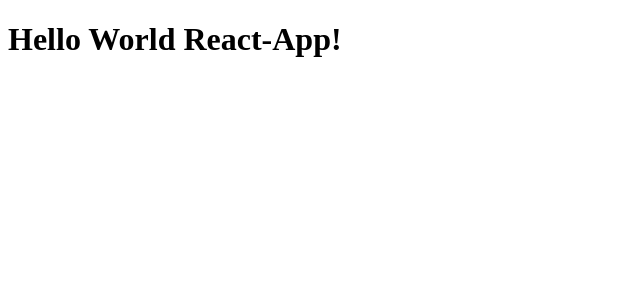
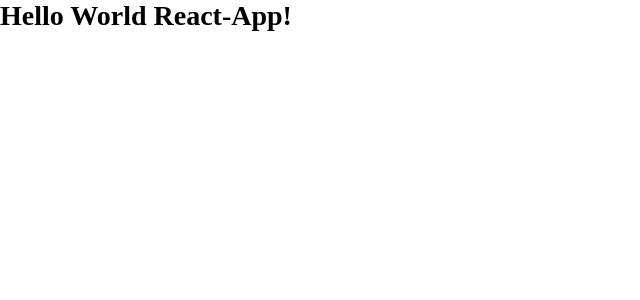
Before and after one commit to srodrigo28/react-app-money, a React (Create React App) app: page / in a window 1280 px wide. Shown: the top 300 px of the page, without its empty margins (0-640 px from the left). Built offline with nearby package versions, Linux system fonts and the light colour scheme.

Commit message:
Global style configurado

```diff
--- a/package.json
+++ b/package.json
@@ -13,6 +13,7 @@
     "react": "^17.0.2",
     "react-dom": "^17.0.2",
     "react-scripts": "5.0.0",
+    "styled-components": "^5.3.3",
     "typescript": "^4.6.2",
     "web-vitals": "^2.1.4"
   },
@@ -39,5 +40,8 @@
       "last 1 firefox version",
       "last 1 safari version"
     ]
+  },
+  "devDependencies": {
+    "@types/styled-components": "^5.1.24"
   }
 }
--- a/src/App.tsx
+++ b/src/App.tsx
@@ -1,5 +1,11 @@
+import styled from "styled-components";
+import { GlobalStyle } from "./styles/global";
+
 export function App() {
   return (
-    <h1>Hello World React-App!</h1>
+    <div>
+      <h1>Hello World React-App!</h1>
+      <GlobalStyle/>
+    </div>
   );
 }
--- /dev/null
+++ b/src/styles/global.ts
@@ -0,0 +1,39 @@
+import { createGlobalStyle } from 'styled-components'
+
+export const GlobalStyle = createGlobalStyle`
+    :root{
+        --background: #f0f2f5;
+        --read: #e5234d;
+        --blue: #5429cc;
+
+        --blue-light: #6933ff;
+        --text-body: #969cb3;
+
+        --shape: #ffffff;
+    }
+    * {
+        margin: 0;
+        padding: 0;
+        box-sizing: border-box;
+    }
+    html{
+        @media (max-width: 1080px) {
+            font-size: 93.75%;
+        }
+        @media screen {
+            font-size: 87.5%;
+        }
+    }
+    body{
+        background-color: var(--background-color);
+        -webkit-font-smoothing: antialiased;
+    }
+    button{
+        cursor: pointer;
+    }
+    [disabled]{
+        opacity: 0.6;
+        cursor: not-allowed;
+    }
+
+`
```
Also changed, not shown: 2 other files (tests, documents, lock files or other folders).
